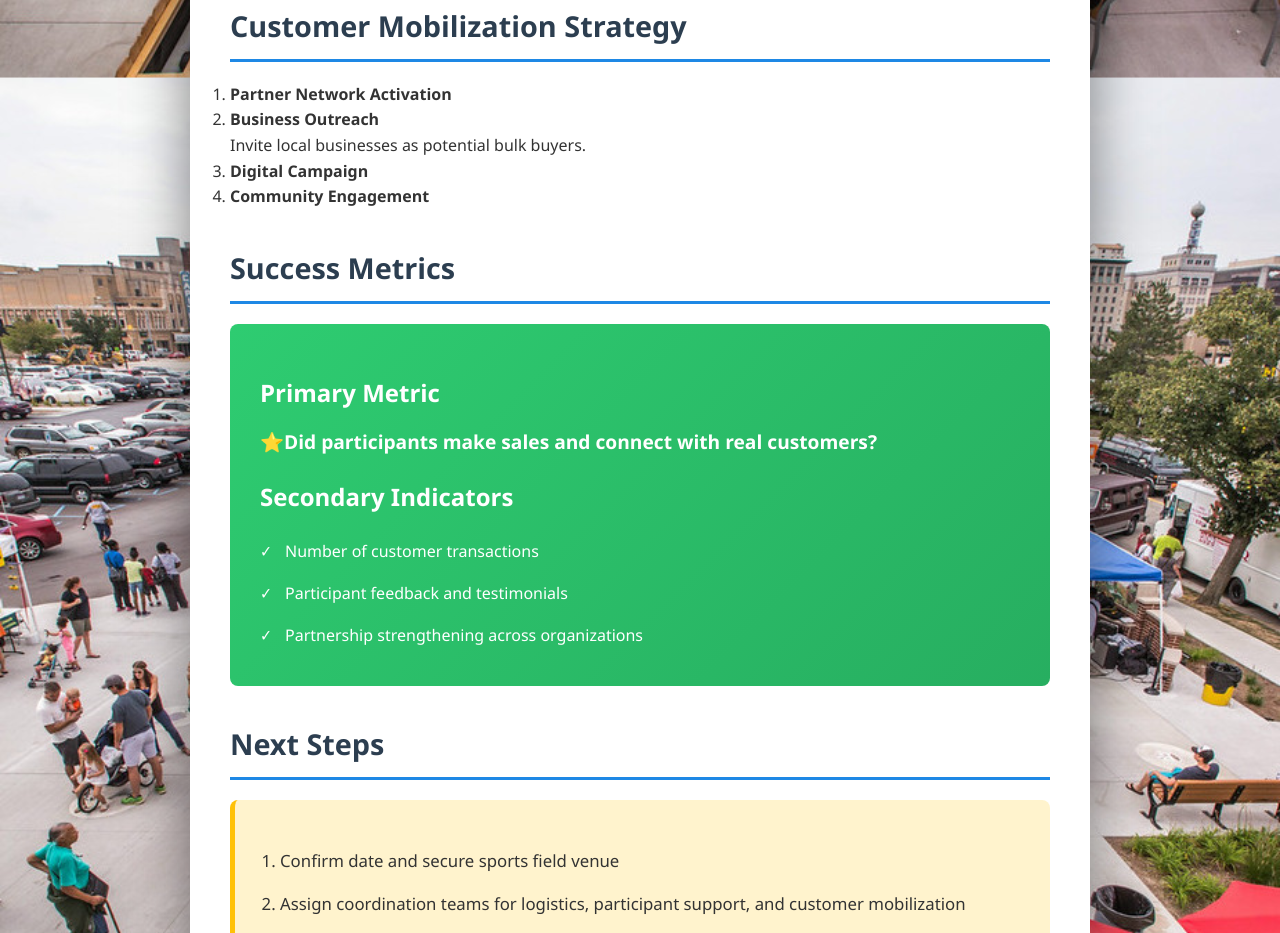
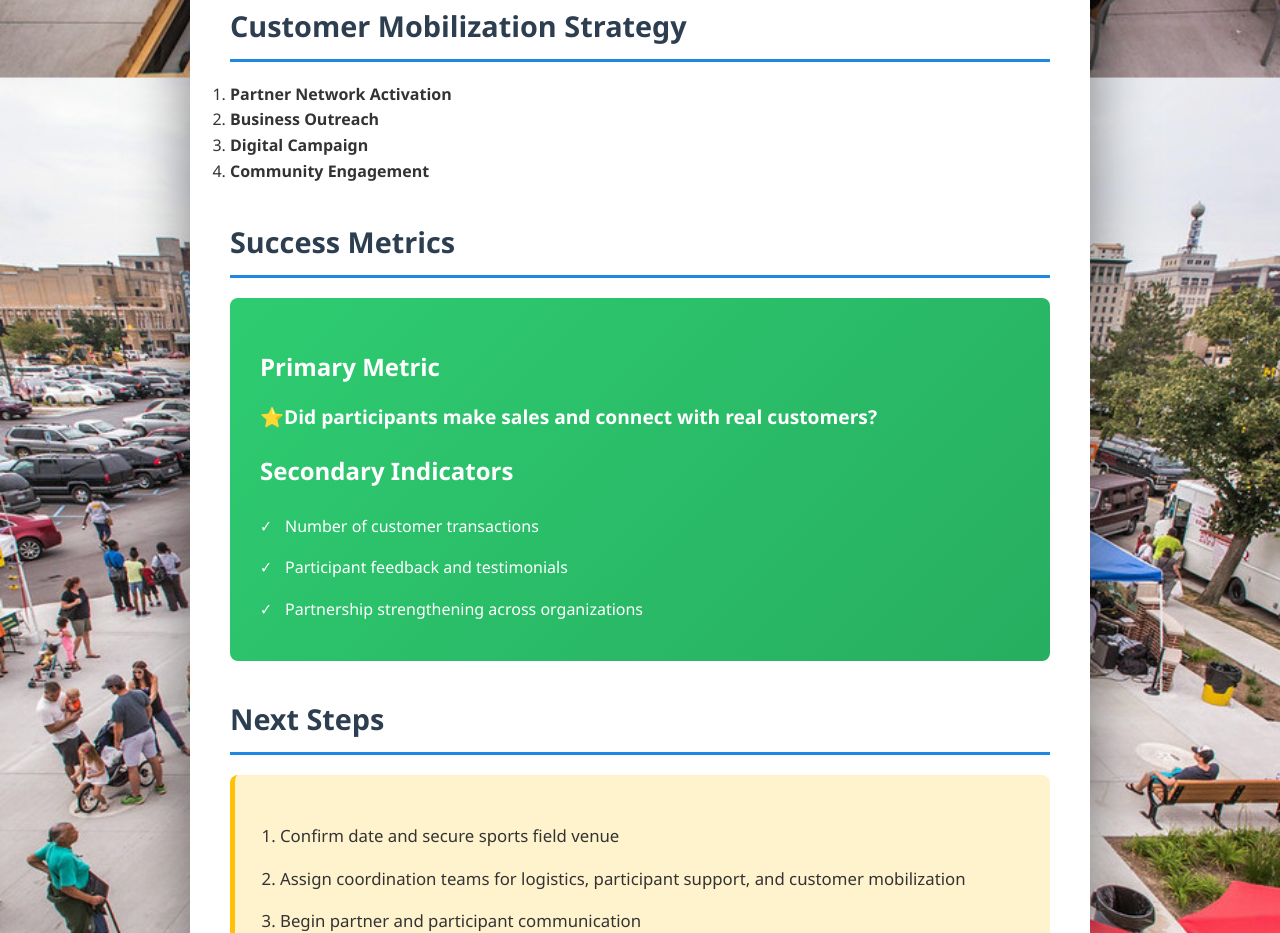
Before and after one commit to Cancelo-cloud/Hustle-Hub-, a plain HTML site: page index.html in a window 1280 px wide. Shown: the part 1096-2029 px from the top of the page. Drawn offline with Linux system fonts and the light colour scheme.

Commit message:
Update index.html

```diff
--- a/index.html
+++ b/index.html
@@ -441,7 +441,6 @@
 
                 <li>
                   <strong>Business Outreach</strong>
-                  <div class="strategy-note">Invite local businesses as potential bulk buyers.</div>
                 </li>
 
                 <li>
```
